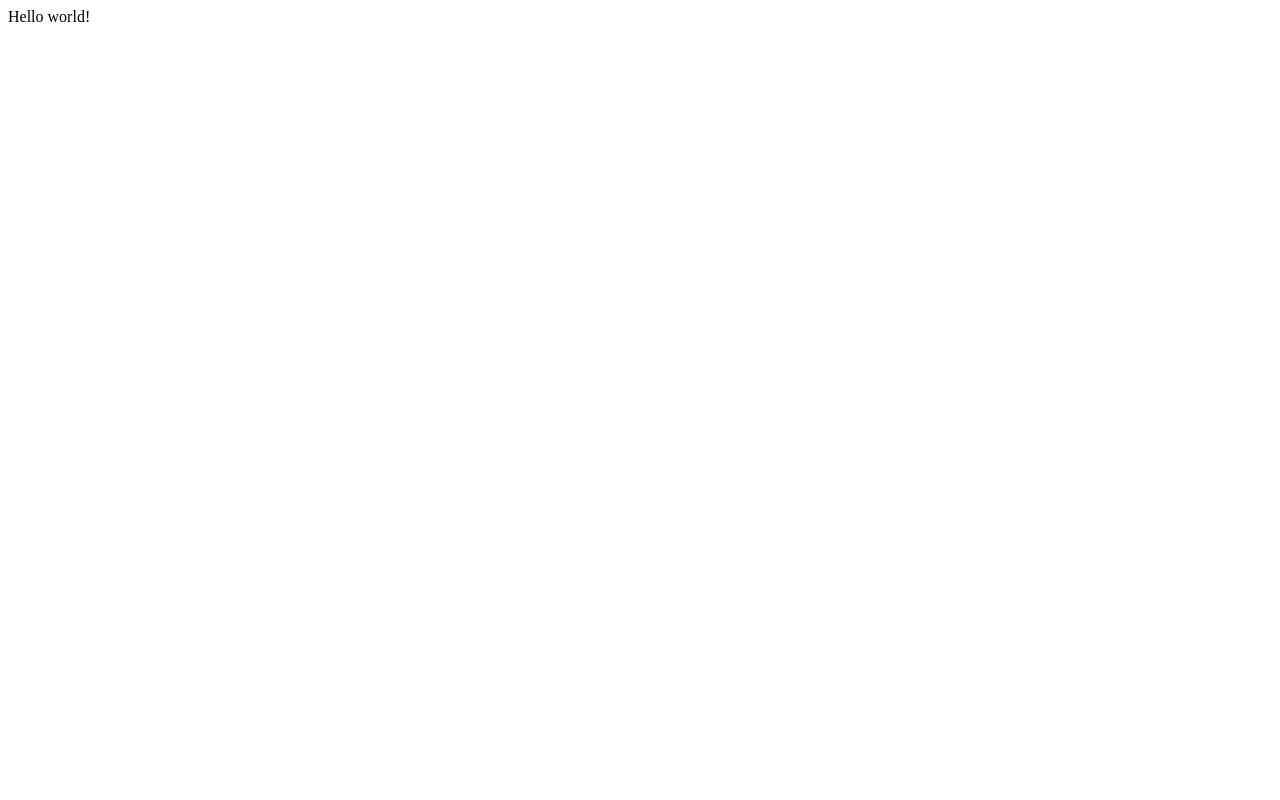
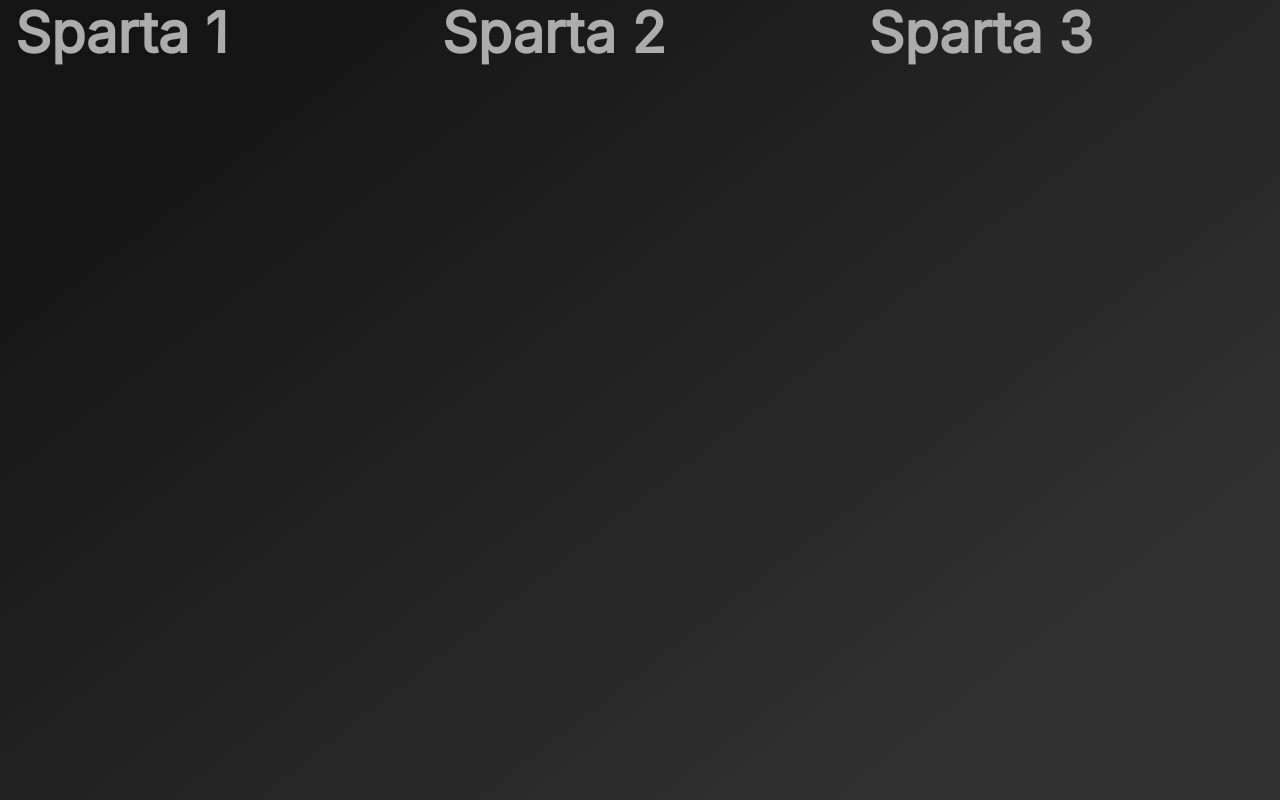
Before and after one commit to ben-chrn/gatsby-display, a Gatsby site: page / in a window 1280 px wide. Built offline with nearby package versions, Linux system fonts and the light colour scheme; Gatsby itself is replaced by a stand-in of ours.

Commit message:
init starter

```diff
--- a/gatsby-config.js
+++ b/gatsby-config.js
@@ -6,4 +6,18 @@
 
 module.exports = {
   /* Your site config here */
+  plugins: [
+    `gatsby-plugin-styled-components`,
+    {
+      resolve: `gatsby-plugin-prefetch-google-fonts`,
+      options: {
+        fonts: [
+          {
+            family: `Inter`,
+            variants: [`Regular`, `Medium`, `Semibold`],
+          }
+        ]
+      }
+    }
+  ],
 }
--- /dev/null
+++ b/src/components/styles/variables/Colors.js
@@ -0,0 +1,23 @@
+const cyan = "#138585",
+    white = "#FFFFFF",
+    grey9= "#DBDBDB",
+    grey8 = "#ACACAC",
+    grey7 = "#7D7D7D",
+    grey3 = "#262626",
+    grey2 = "#303030",
+    grey1 = "#141414"
+
+const colors = {
+  title: grey8,
+  highlight: cyan,
+  content: grey8,
+  link: grey9,
+  icon: grey7,
+  white: white,
+
+  github: "#F5F5F5",
+  twitter: "#1DA1F2",
+  email: "#EA4335",
+}
+
+export default colors
--- /dev/null
+++ b/src/components/styles/variables/Fonts.js
@@ -0,0 +1,18 @@
+const fonts = {
+  family: {
+    title: "Inter",
+    content: "Inter",
+  },
+  weights: {
+    regular: "400",
+    medium: "500",
+    semibold: "600",
+  },
+  sizes: {
+    title: "3.5rem",
+    content: "1rem",
+    mark: "1.1rem",
+  }
+}
+
+export default fonts
--- /dev/null
+++ b/src/components/styles/variables/Globals.js
@@ -0,0 +1,60 @@
+import React from "react"
+import { createGlobalStyle } from "styled-components"
+
+const GlobalStyle = createGlobalStyle`
+  body {
+    background: linear-gradient(142.01deg, #141414 10.45%, #303030 82.02%);
+    min-height: 100vh;
+    font-size: 100%;
+  }
+
+  /* Reset CSS */
+  html, body, div, span, applet, object, iframe,
+  h1, h2, h3, h4, h5, h6, p, blockquote, pre,
+  a, abbr, acronym, address, big, cite, code,
+  del, dfn, em, img, ins, kbd, q, s, samp,
+  small, strike, strong, sub, sup, tt, var,
+  b, u, i, center,
+  dl, dt, dd, ol, ul, li,
+  fieldset, form, label, legend,
+  table, caption, tbody, tfoot, thead, tr, th, td,
+  article, aside, canvas, details, embed,
+  figure, figcaption, footer, header, hgroup,
+  menu, nav, output, ruby, section, summary,
+  time, mark, audio, video {
+    margin: 0;
+    padding: 0;
+    border: 0;
+    font-size: 100%;
+    font: inherit;
+    vertical-align: baseline;
+  }
+  /* HTML5 display-role reset for older browsers */
+  article, aside, details, figcaption, figure,
+  footer, header, hgroup, menu, nav, section {
+    display: block;
+  }
+  body {
+    line-height: 1;
+  }
+  ol, ul {
+    list-style: none;
+  }
+  blockquote, q {
+    quotes: none;
+  }
+  blockquote:before, blockquote:after,
+  q:before, q:after {
+    content: '';
+    content: none;
+  }
+  table {
+    border-collapse: collapse;
+    border-spacing: 0;
+  }
+`
+export default ({ children }) => (
+  <React.Fragment>
+    <GlobalStyle />
+  </React.Fragment>
+)
--- /dev/null
+++ b/src/components/styles/variables/Typography.js
@@ -0,0 +1,52 @@
+import styled from 'styled-components'
+import fonts from './Fonts'
+import colors from './Colors'
+
+let ffamily = fonts.family,
+    fweight = fonts.weights,
+    fsize = fonts.sizes
+
+export const H1 = styled.h1`
+  font-family: ${ffamily.title};
+  font-weight: ${fweight.semibold};
+  font-size: ${fsize.title};
+  color: ${colors.title};
+  line-height: 1.2;
+`
+
+export const H2 = styled.h2`
+  font-family: ${ffamily.title};
+  font-weight: ${fweight.medium};
+  font-size: ${fsize.title};
+  color: ${colors.title};
+  line-height: 1.2;
+`
+
+export const H3 = styled.h3`
+  font-family: ${ffamily.title};
+  font-weight: ${fweight.medium};
+  font-size: ${fsize.mark};
+  color: ${colors.highlight};
+`
+
+export const A = styled.a`
+`
+
+export const P = styled.p`
+  font-family: ${ffamily.content};
+  font-weight: ${fweight.regular};
+  font-size: ${fsize.title};
+  color: ${colors.content};
+`
+
+export const Mark = styled.mark`
+  font-family: ${ffamily.content};
+  font-weight: ${fweight.medium};
+  font-size: ${fsize.mark};
+  color: ${colors.highlight};
+  text-transform: uppercase;
+`
+
+export const I = styled.i`
+  color:${colors.highlight}
+`
--- a/src/pages/index.js
+++ b/src/pages/index.js
@@ -1,3 +1,17 @@
 import React from "react"
+import * as S from '../components/styles/variables/Typography'
+import { Container, Row, Col } from 'react-grid-system'
 
-export default () => <div>Hello world!</div>
+import GlobalStyle from "../components/styles/variables/Globals"
+
+export default () =>
+<div>
+  <GlobalStyle />
+  <Container fluid>
+    <Row gutterWidth="32">
+      <Col sm={12} lg={4}><S.H1>Sparta 1</S.H1></Col>
+      <Col sm={12} lg={4}><S.H1>Sparta 2</S.H1></Col>
+      <Col sm={12} lg={4}><S.H1>Sparta 3</S.H1></Col>
+    </Row>
+  </Container>
+</div>
```
Also changed, not shown: package.json (+6 -1 lines), src/components/styles/variables/Paddings.js (added, +11 -0 lines), src/components/Icon.js (added), src/components/Image.js (added), 1 other file.
